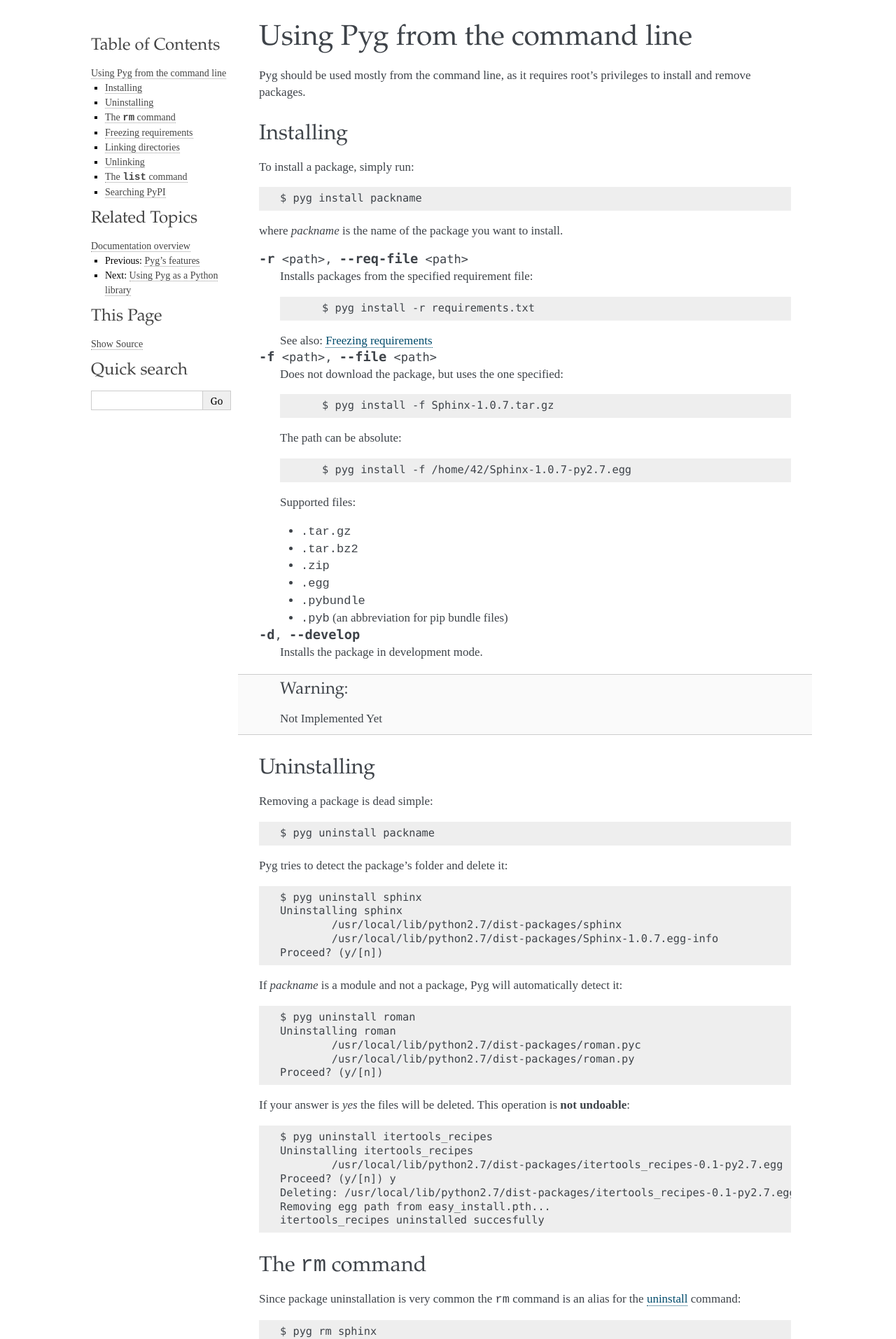
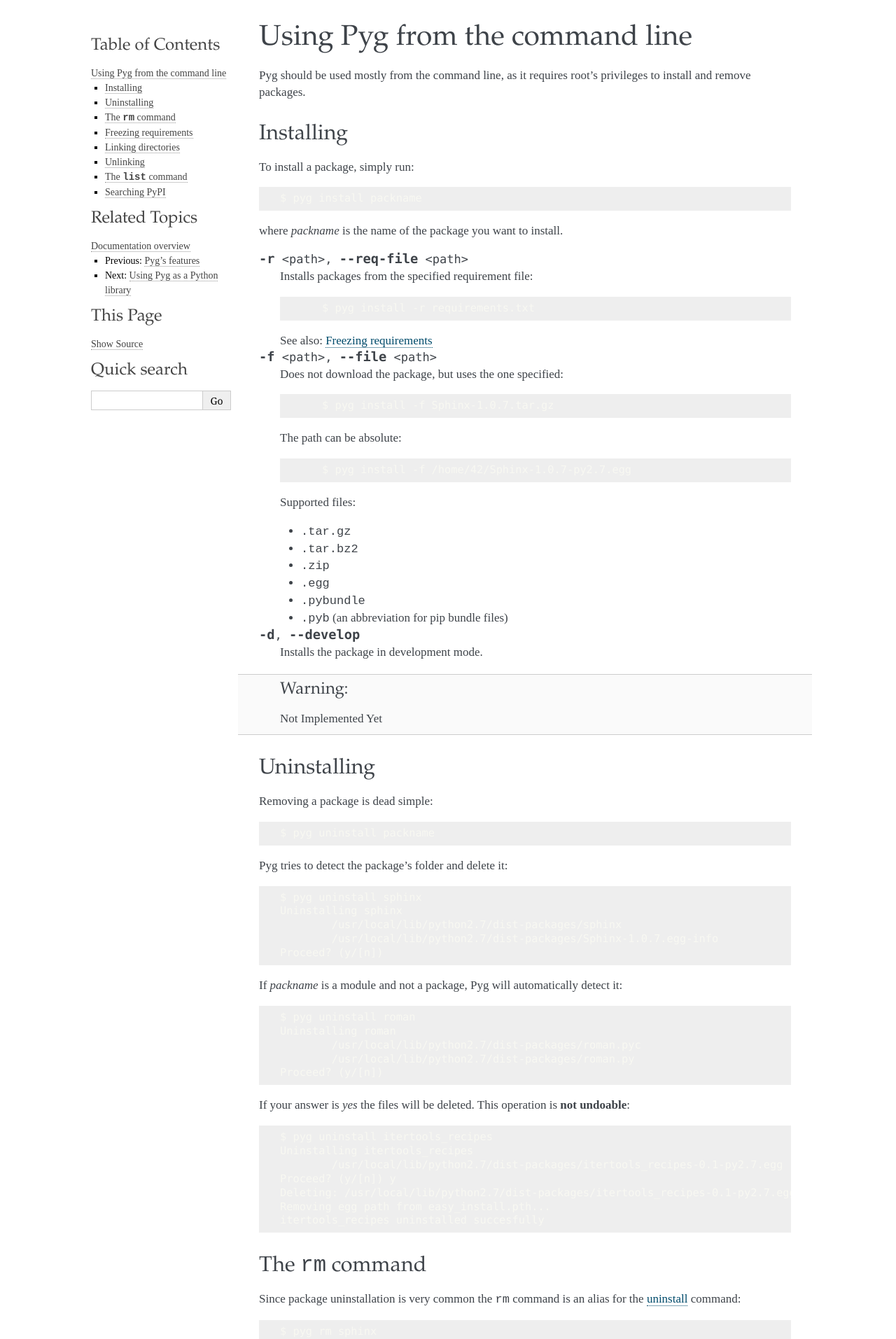
Before and after one commit to rubik/pyg, a Sphinx documentation site: the page built from docs/cmdline.rst, in a window 1280 px wide. Shown: the top 1913 px of the page at 70% size. Built offline with Sphinx 7.4.7, drawn with Linux system fonts in a browser that asks for light colours.

Commit message:
Tried to change Pygments style

```diff
--- a/docs/_themes/kr/theme.conf
+++ b/docs/_themes/kr/theme.conf
@@ -1,3 +1,4 @@
 [theme]
 inherit = basic
 stylesheet = flasky.css
+pygments_style = monokai
--- a/docs/conf.py
+++ b/docs/conf.py
@@ -82,7 +82,7 @@
 #show_authors = False
 
 # The name of the Pygments (syntax highlighting) style to use.
-pygments_style = 'pastie'
+pygments_style = 'monokai'
 
 # A list of ignored prefixes for module index sorting.
 #modindex_common_prefix = []
```
